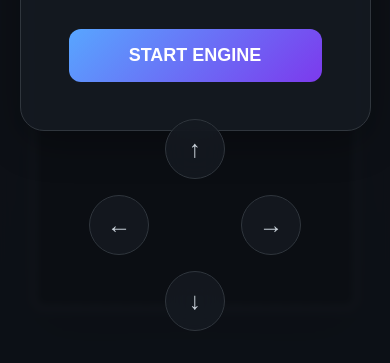
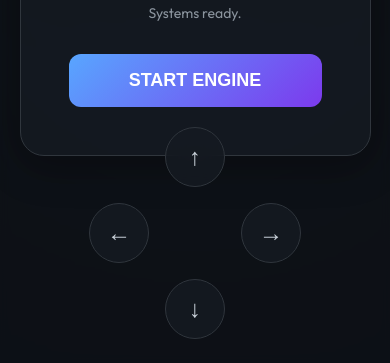
Before and after one commit to pmartiamarista/snake-game, a website built with Vite: page frontend/index.html in a window 390 px wide. Shown: the part 481-844 px from the top of the page. Built offline with nearby package versions, Linux system fonts and the light colour scheme.

Commit message:
feat(frontend): add High DPI support, mobile touch controls, and bootstrapper with loading status

```diff
--- a/frontend/engine/renderer.ts
+++ b/frontend/engine/renderer.ts
@@ -18,6 +18,17 @@ export class Renderer {
 
   constructor(config: RendererConfig) {
     this.config = config;
+    this.setupHighDPI();
+  }
+
+  private setupHighDPI() {
+    const dpr = window.devicePixelRatio || 1;
+    const { canvas } = this.config.ctx;
+    const rect = canvas.getBoundingClientRect();
+
+    canvas.width = rect.width * dpr;
+    canvas.height = rect.height * dpr;
+    this.config.ctx.scale(dpr, dpr);
   }
 
   /**
@@ -55,9 +66,21 @@ export class Renderer {
     this.config.ctx.shadowColor = "#f85149";
     this.config.ctx.fillStyle = "#f85149";
     this.config.ctx.beginPath();
-    this.config.ctx.roundRect(x + 2, y + 2, this.config.cellSize - 4, this.config.cellSize - 4, 4);
+    this.drawRoundedRect(x + 2, y + 2, this.config.cellSize - 4, this.config.cellSize - 4, 4);
     this.config.ctx.fill();
     this.config.ctx.shadowBlur = 0;
+  }
+
+  private drawRoundedRect(x: number, y: number, w: number, h: number, r: number) {
+    if (this.config.ctx.roundRect) {
+      this.config.ctx.roundRect(x, y, w, h, r);
+    } else {
+      this.config.ctx.moveTo(x + r, y);
+      this.config.ctx.arcTo(x + w, y, x + w, y + h, r);
+      this.config.ctx.arcTo(x + w, y + h, x, y + h, r);
+      this.config.ctx.arcTo(x, y + h, x, y, r);
+      this.config.ctx.arcTo(x, y, x + w, y, r);
+    }
   }
 
   private drawSnake() {
@@ -74,7 +97,7 @@ export class Renderer {
       this.config.ctx.fillStyle = index === 0 ? "#58a6ff" : `rgb(124, 58, ${green})`;
 
       this.config.ctx.beginPath();
-      this.config.ctx.roundRect(x + 1, y + 1, this.config.cellSize - 2, this.config.cellSize - 2, index === 0 ? 6 : 4);
+      this.drawRoundedRect(x + 1, y + 1, this.config.cellSize - 2, this.config.cellSize - 2, index === 0 ? 6 : 4);
       this.config.ctx.fill();
     });
     this.config.ctx.shadowBlur = 0;
--- a/frontend/index.css
+++ b/frontend/index.css
@@ -94,6 +94,7 @@ main {
 canvas {
   display: block;
   image-rendering: pixelated;
+  touch-action: none;
 }
 
 /* Overlays */
@@ -208,6 +209,7 @@ h2 {
   font-size: 1.5rem;
   backdrop-filter: var(--glass-blur);
   -webkit-tap-highlight-color: transparent;
+  touch-action: none;
 }
 
 .ctrl-btn:active {
@@ -221,8 +223,20 @@ h2 {
 .right { grid-area: right; }
 
 @media (max-width: 768px) {
+  body {
+    overflow: auto;
+  }
+  main {
+    padding: 1rem;
+    padding-bottom: 12rem;
+  }
   .mobile-controls {
     display: grid;
+    bottom: 1.5rem;
+  }
+  .canvas-container {
+    max-width: 100%;
+    border-width: 2px;
   }
   .stats {
     gap: 1rem;
--- a/frontend/index.html
+++ b/frontend/index.html
@@ -36,7 +36,10 @@
           <button class="btn-diff" data-fps="15">MEDIUM</button>
           <button class="btn-diff" data-fps="25">HARD</button>
         </div>
-        <button id="start-btn" class="btn-primary">START ENGINE</button>
+        <div id="loading-status" style="margin-bottom: 2rem; font-size: 0.875rem; color: var(--text-dim)">
+          Verifying prerequisites...
+        </div>
+        <button id="start-btn" class="btn-primary" disabled>LOADING...</button>
       </div>
     </div>
 
--- a/frontend/index.ts
+++ b/frontend/index.ts
@@ -29,8 +29,9 @@ class SnakeGame {
 
     const canvas = document.getElementById("snake-canvas") as HTMLCanvasElement;
     const ctx = canvas.getContext("2d")!;
-    canvas.width = config.width * config.cellSize;
-    canvas.height = config.width * config.cellSize;
+
+    canvas.style.width = `${config.width * config.cellSize}px`;
+    canvas.style.height = `${config.width * config.cellSize}px`;
 
     this.renderer = new Renderer({
       ctx,
@@ -41,21 +42,6 @@ class SnakeGame {
     });
     this.attachControls();
     this.renderLoop();
-  }
-
-  /**
-   * Initializes the game engine and WASM module.
-   */
-  static async init() {
-    const wasm = await init();
-    const config: GameConfig = {
-      cellSize: parseInt((import.meta.env.VITE_CELL_SIZE as string) || "20"),
-      width: parseInt((import.meta.env.VITE_WORLD_WIDTH as string) || "32")
-    };
-    const world = World.new(config.width, Math.floor(Math.random() * config.width * config.width));
-    const sound = new SoundManager();
-
-    return new SnakeGame(wasm, world, sound, config);
   }
 
   private attachControls() {
@@ -107,7 +93,7 @@ class SnakeGame {
     this.sound.playMove();
   }
 
-  private start() {
+  public start() {
     this.sound.init();
     document.getElementById("start-overlay")?.classList.add("hidden");
     document.getElementById("game-over-overlay")?.classList.add("hidden");
@@ -169,4 +155,53 @@ class SnakeGame {
   }
 }
 
-SnakeGame.init();
+/**
+ * Orchestrates the pre-flight checks and engine initialization.
+ */
+class Bootstrapper {
+  static async run() {
+    const statusEl = document.getElementById("loading-status")!;
+    const startBtn = document.getElementById("start-btn") as HTMLButtonElement;
+
+    const updateStatus = (msg: string, isError = false) => {
+      statusEl.textContent = msg;
+      statusEl.style.color = isError ? "var(--accent-red)" : "var(--text-dim)";
+    };
+
+    try {
+      updateStatus("Checking browser compatibility...");
+      if (typeof WebAssembly !== "object") {
+        throw new Error("WebAssembly is not supported.");
+      }
+
+      updateStatus("Loading engine...");
+      const wasm = await init();
+
+      updateStatus("Preparing assets...");
+      await document.fonts.ready;
+
+      updateStatus("Systems ready.");
+      this.enableEngine(wasm, startBtn, updateStatus);
+    } catch (err) {
+      updateStatus(`Error: ${err instanceof Error ? err.message : String(err)}`, true);
+    }
+  }
+
+  private static enableEngine(wasm: InitOutput, btn: HTMLButtonElement, updateStatus: (m: string) => void) {
+    btn.disabled = false;
+    btn.textContent = "START ENGINE";
+
+    btn.addEventListener("click", () => {
+      updateStatus("Active");
+      const config: GameConfig = {
+        cellSize: parseInt((import.meta.env.VITE_CELL_SIZE as string) || "20"),
+        width: parseInt((import.meta.env.VITE_WORLD_WIDTH as string) || "32")
+      };
+      const world = World.new(config.width, Math.floor(Math.random() * config.width * config.width));
+      const game = new SnakeGame(wasm, world, new SoundManager(), config);
+      game.start();
+    });
+  }
+}
+
+Bootstrapper.run();
```
